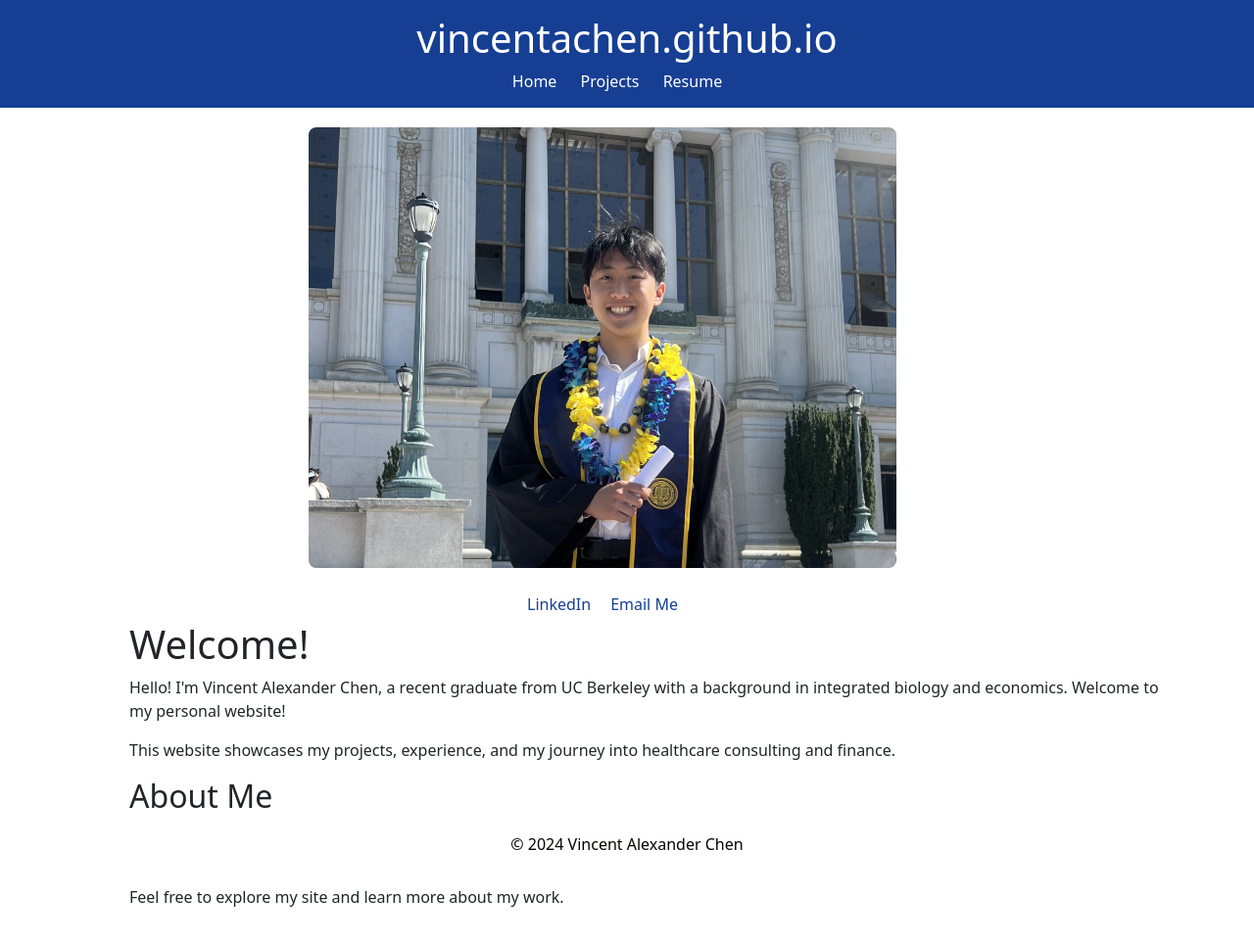
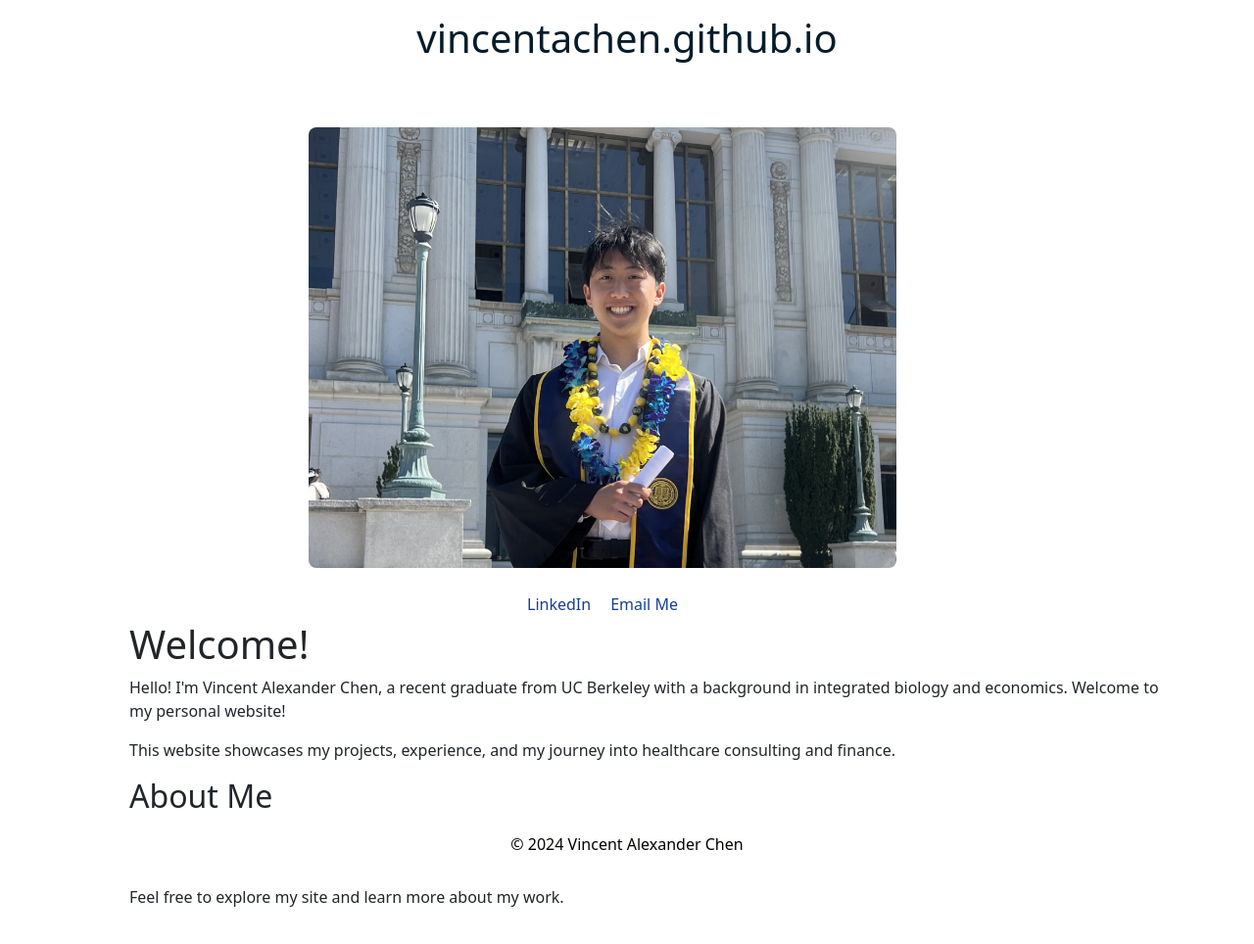
Before and after one commit to vincentachen/vincentachen.github.io, a Jekyll site: the page built from index.md, in a window 1280 px wide. Shown: the whole page at 98% size. Built offline with Jekyll 4.4.1, drawn with Linux system fonts in a browser that asks for light colours.

Commit message:
Update styles.css

```diff
--- a/assets/css/styles.css
+++ b/assets/css/styles.css
@@ -6,8 +6,8 @@
 }
 
 header {
-    background-color: #163E93;
-    color: #FFFFFF;
+    background-color: #FFFFFF;
+    color: #051C2A;
     padding: 15px;
     text-align: center;
 }
```
